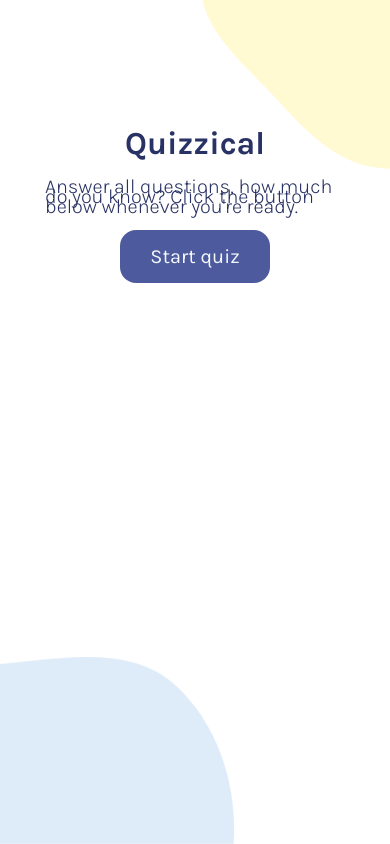
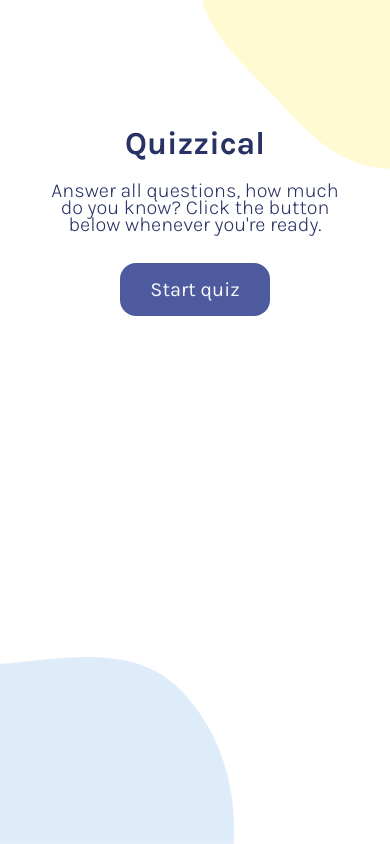
Before and after one commit to Unikv1/quizzical-react-fd, a React (Vite) app: page / in a window 390 px wide. Built offline with nearby package versions, Linux system fonts and the light colour scheme.

Commit message:
css adjustments

```diff
--- a/src/CSS/App.css
+++ b/src/CSS/App.css
@@ -19,6 +19,9 @@
   padding: 20px;
   line-height: 10px;;
   font-weight: 300;
+  width: 500px;
+  text-align: center;
+  line-height: 1.5ch;
   height: 1ch;
   font-size: 1.25rem;
 }
@@ -113,6 +116,18 @@
   .quizzical form {
     padding-bottom: 25px;
   }
+  .quizzical--description {
+    padding: 20px;
+    line-height: 10px;;
+    font-weight: 300;
+    width: 300px;
+    margin-bottom: 50px;
+    text-align: center;
+    line-height: 1.5ch;
+    height: 1ch;
+    font-size: 1.25rem;
+  }
+
 
 
 }
```
